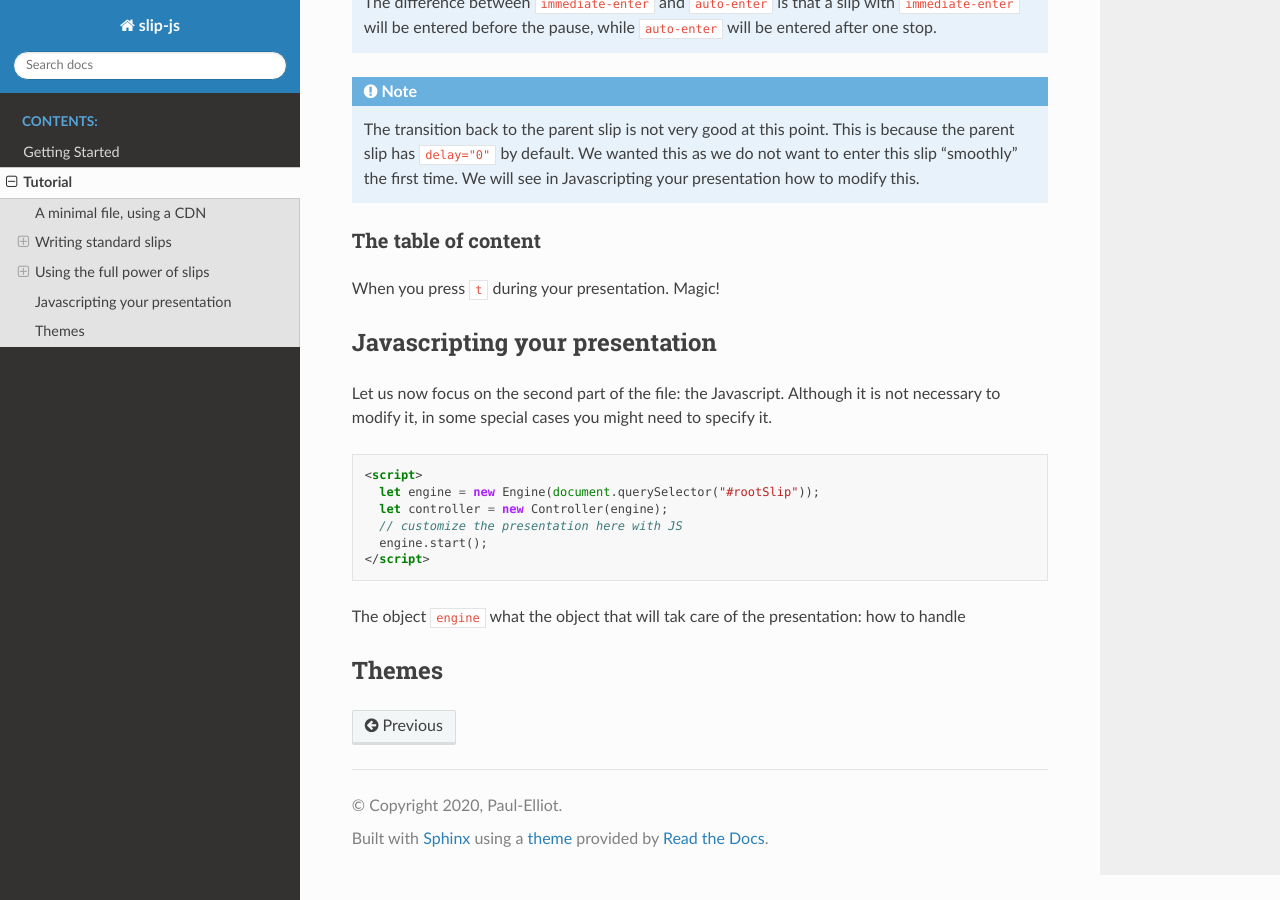
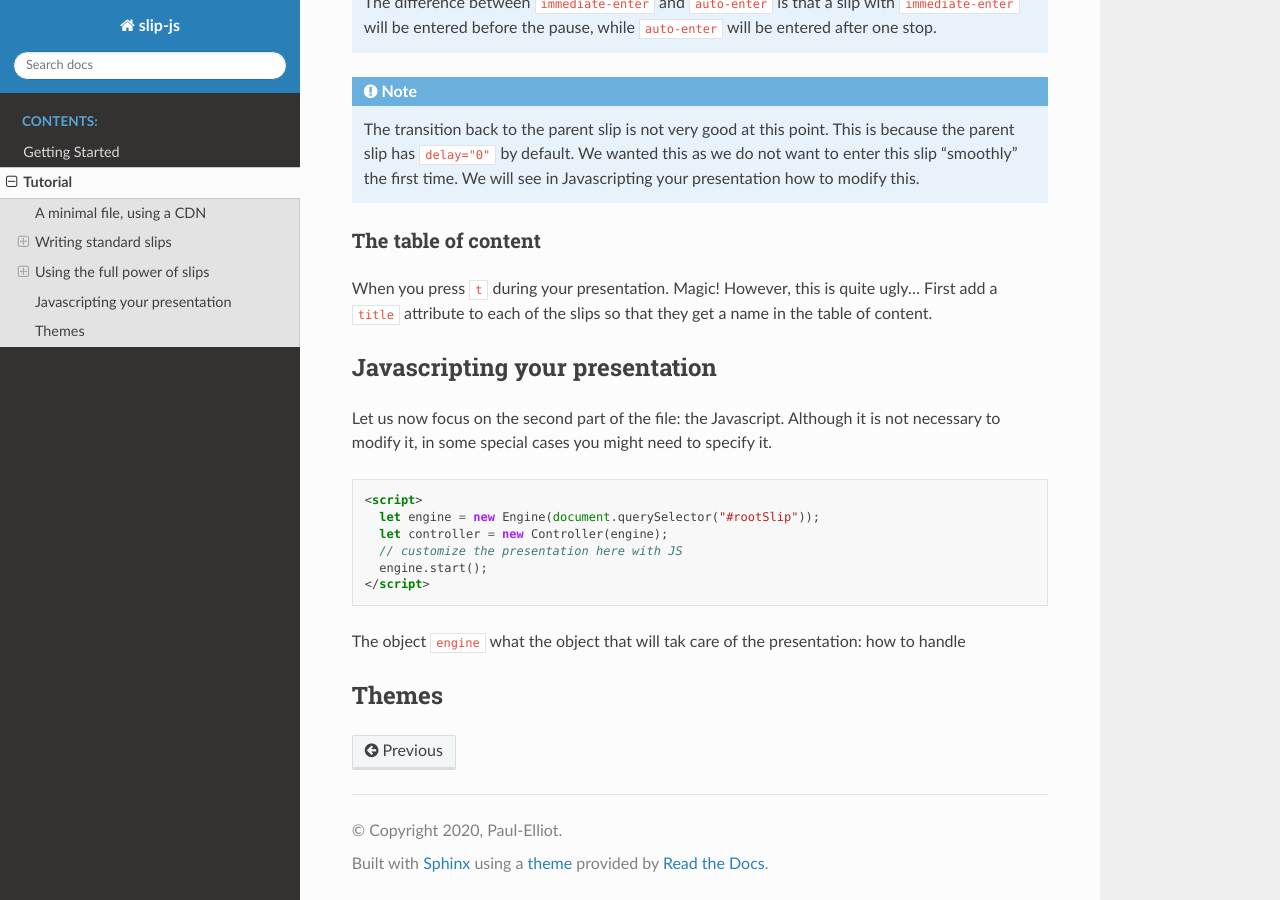
Before and after one commit to panglesd/slipshow, a Sphinx documentation site: the page built from docs/tutorial.rst, in a window 1280 px wide and 900 px high, scrolled down 6988 px. Built offline with Sphinx 7.4.7 and the Read the Docs theme 2.0.0, drawn with Linux system fonts in a browser that asks for light colours.

Commit message:
mini addition on toc

```diff
--- a/docs/tutorial.rst
+++ b/docs/tutorial.rst
@@ -342,7 +342,7 @@ In this example, there are several new things:
 The table of content
 ^^^^^^^^^^^^^^^^^^^^^^^^
 
-When you press ``t`` during your presentation. Magic!
+When you press ``t`` during your presentation. Magic! However, this is quite ugly... First add a ``title`` attribute to each of the slips so that they get a name in the table of content.
 
 Javascripting your presentation
 --------------------------------
```
